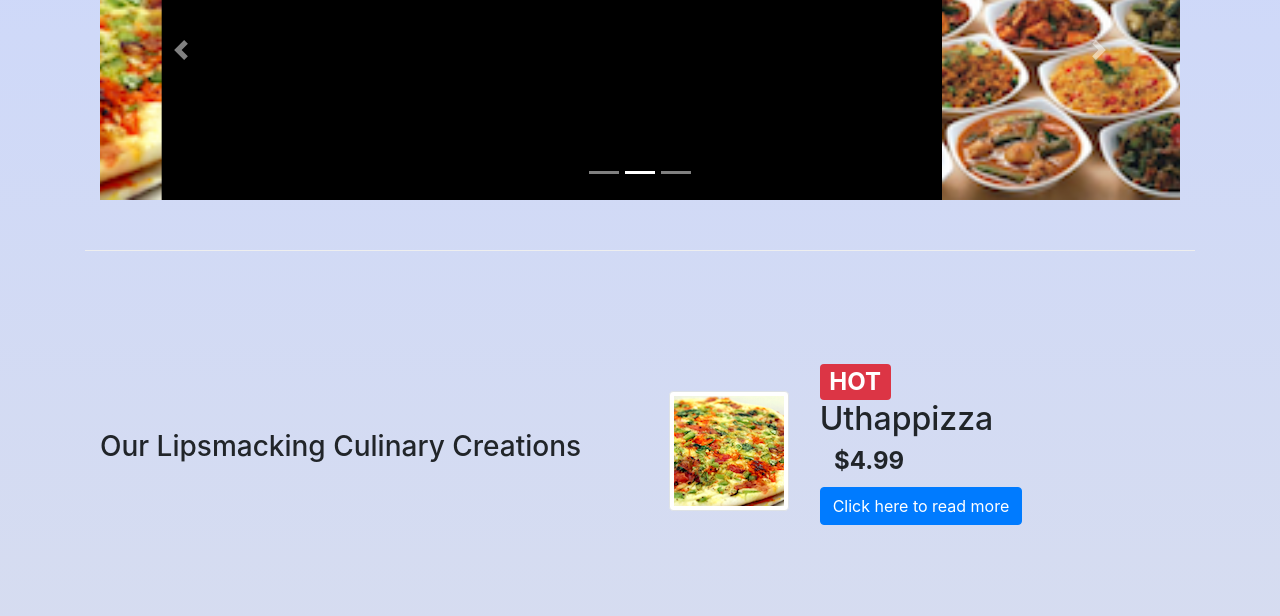
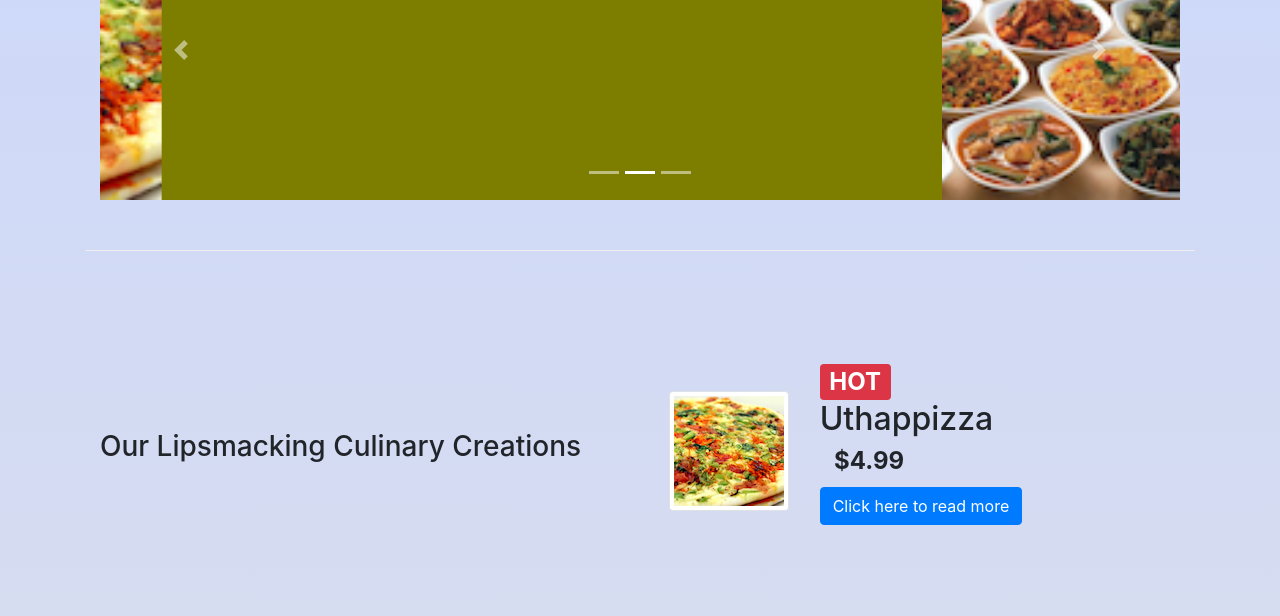
Before and after one commit to AaronGoodrum/conFusion, a website: page index.html in a window 1280 px wide. Shown: the part 484-1100 px from the top of the page. Drawn offline with nearby package versions, Linux system fonts and the light colour scheme.

Commit message:
color update

```diff
--- a/css/styles.css
+++ b/css/styles.css
@@ -73,7 +73,7 @@ address{
   padding: 10px;
 }
 .carousel {
-  background:rgb(0, 0, 0);
+  background:rgb(125, 125, 0);
 }
 .carousel-item {
 height: 300px;
```
